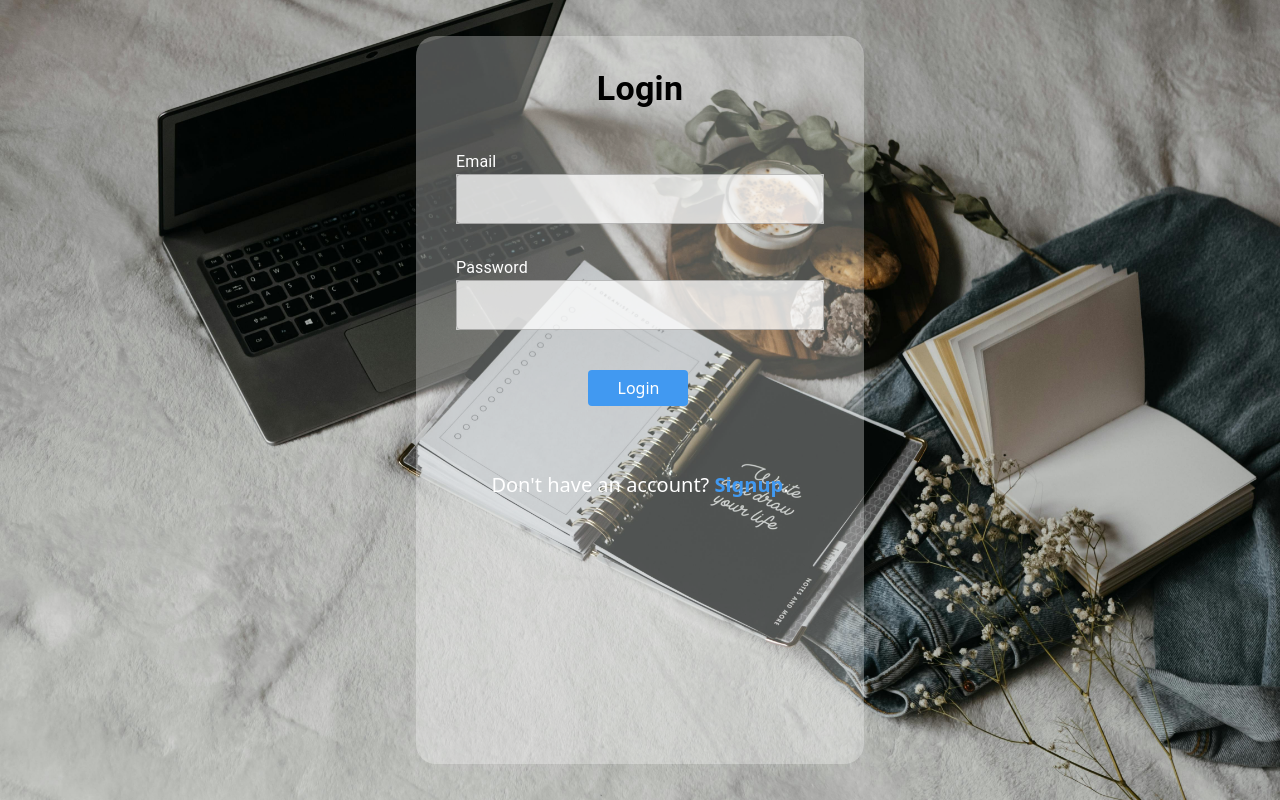
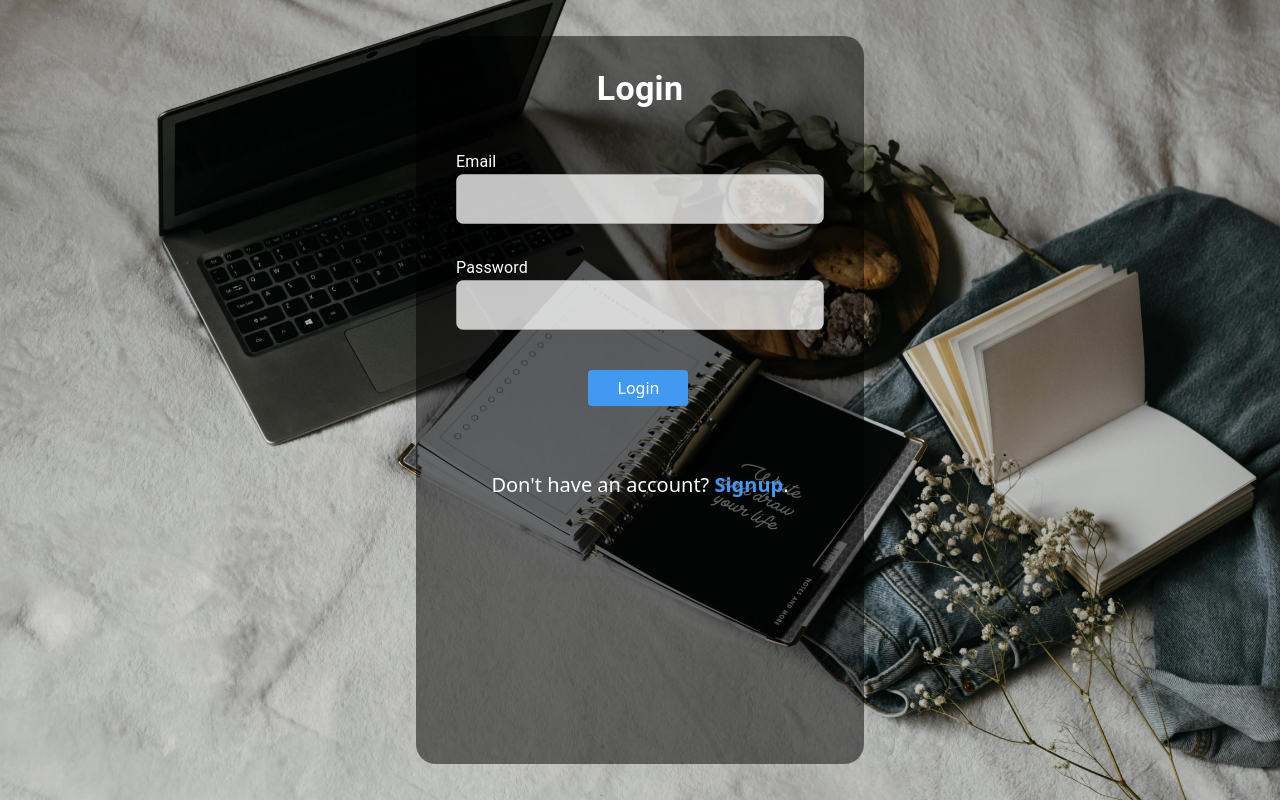
Before and after one commit to Vixen-1/inotes-frontend, a React (Vite) app: page /inotes-frontend/login in a window 1280 px wide. Built offline with nearby package versions, Linux system fonts and the light colour scheme; a web font is replaced by a local one.

Commit message:
updated readme.ms

```diff
--- a/src/assets/styles/common.css
+++ b/src/assets/styles/common.css
@@ -31,7 +31,7 @@
     max-width: 35%;
     max-height: 91%;
     padding-top: 8px;
-    background-color: rgb(255, 255, 255, 0.3);
+    background-color: rgb(0, 0, 0, 0.5);
     box-shadow: 0pc;
     border-radius: 20px;
     position: fixed;
--- a/src/pages/Login.tsx
+++ b/src/pages/Login.tsx
@@ -41,6 +41,7 @@ const Login = () => {
           root: {
             backgroundColor: "rgba(255,255,255, 0.6) ",
             height: "50px",
+            borderRadius: "8px",
           },
         },
       },
@@ -145,7 +146,7 @@ const Login = () => {
       >
         <Box className="signup-box">
           <Typography
-            color={"black"}
+            color={"white"}
             fontWeight={'bold'}
             variant="h4"
             textAlign={"center"}
--- a/src/pages/Signup.tsx
+++ b/src/pages/Signup.tsx
@@ -51,8 +51,9 @@ const Signup: React.FC = () => {
       MuiTextField: {
         styleOverrides: {
           root: {
-            backgroundColor: "lightgray",
+            backgroundColor: "rgba(255,255,255, 0.6)",
             borderRadius: "8px",
+            height: "50px",
           },
         },
       },
```
Also changed, not shown: 6 other files (tests, documents, lock files or other folders).
